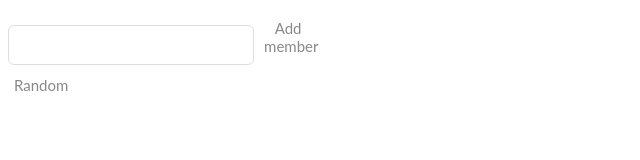
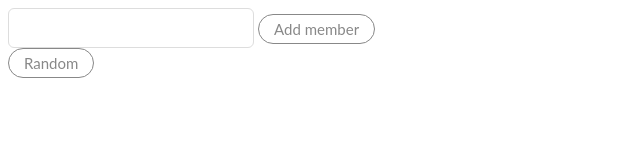
Before and after one commit to frappaaa/team-creator, a plain HTML site: page index.html in a window 1280 px wide. Shown: the whole page, without its empty margins (0-640 px from the left). Drawn offline with Linux system fonts and the light colour scheme.

Commit message:
Updating the button and img styles

```diff
--- a/css/style.scss
+++ b/css/style.scss
@@ -32,13 +32,21 @@ button {
 
 button {
     background: none;
-    border: 0px;
+    border: 1px solid;
+    border-radius: 20px;
     color: #888;
     font-size: 15px;
-    width: 60px;
-    margin: 10px 0 0;
+    padding: 5px 15px;
     font-family: Lato, sans-serif;
     cursor: pointer;
+
+    &.delete {}
+
+    &.edit {}
+
+    img {
+        width: 20px;
+    }
 }
 
 button:hover {
```
Also changed, not shown: css/style.css, 1 other file.
